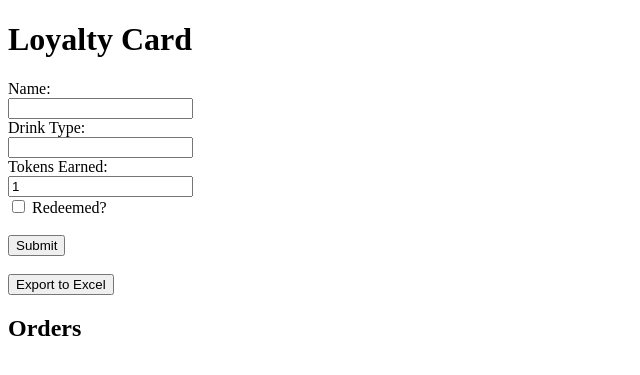
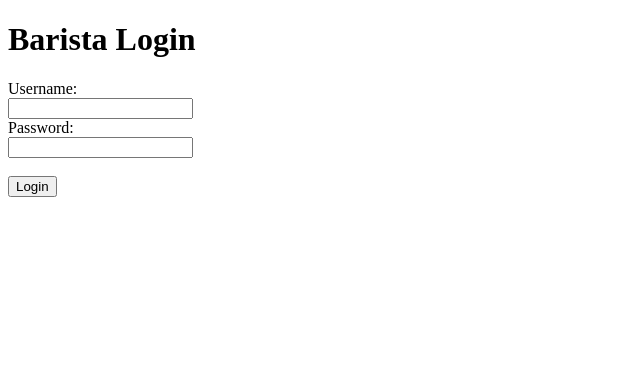
Before and after one commit to dycw30/loyalty-card-app, a Flask app: template templates/index.html in a window 1280 px wide. Shown: the top 375 px of the page, without its empty margins (0-640 px from the left). Run offline with Flask 3, Linux system fonts and the light colour scheme; the template is opened without the code that fills it, so the values that code supplies are empty.

Commit message:
Add files via upload

```diff
--- a/app.py
+++ b/app.py
@@ -1,10 +1,11 @@
-from flask import Flask, render_template, request, redirect, send_file
+from flask import Flask, render_template, request, redirect, send_file, session, url_for
 import sqlite3
 from datetime import datetime
 import os
 import pandas as pd
 
 app = Flask(__name__)
+app.secret_key = 'supersecretkey'  # Needed for session handling
 DB_NAME = "orders.db"
 
 def init_db():
@@ -23,8 +24,28 @@ def init_db():
     conn.commit()
     conn.close()
 
+@app.route("/login", methods=["GET", "POST"])
+def login():
+    if request.method == "POST":
+        username = request.form["username"]
+        password = request.form["password"]
+        if username == "admin" and password == "coffee123":
+            session["logged_in"] = True
+            return redirect(url_for("index"))
+        else:
+            return render_template("login.html", error="Invalid credentials")
+    return render_template("login.html")
+
+@app.route("/logout")
+def logout():
+    session.clear()
+    return redirect(url_for("login"))
+
 @app.route("/", methods=["GET", "POST"])
 def index():
+    if not session.get("logged_in"):
+        return redirect(url_for("login"))
+
     if request.method == "POST":
         name = request.form["name"]
         drink = request.form["drink"]
@@ -49,6 +70,9 @@ def index():
 
 @app.route("/export")
 def export():
+    if not session.get("logged_in"):
+        return redirect(url_for("login"))
+
     conn = sqlite3.connect(DB_NAME)
     df = pd.read_sql_query("SELECT * FROM orders", conn)
     conn.close()
--- a/templates/index.html
+++ b/templates/index.html
@@ -1,27 +1,19 @@
 <!DOCTYPE html>
 <html>
 <head>
-    <title>Loyalty Card App</title>
+    <title>Login - Loyalty Card App</title>
 </head>
 <body>
-    <h1>Loyalty Card</h1>
+    <h1>Barista Login</h1>
+    {% if error %}
+        <p style="color: red;">{{ error }}</p>
+    {% endif %}
     <form method="post">
-        <label>Name:</label><br>
-        <input type="text" name="name" required><br>
-        <label>Drink Type:</label><br>
-        <input type="text" name="drink" required><br>
-        <label>Tokens Earned:</label><br>
-        <input type="number" name="tokens" value="1" required><br>
-        <input type="checkbox" name="redeemed"> Redeemed?<br><br>
-        <button type="submit">Submit</button>
+        <label>Username:</label><br>
+        <input type="text" name="username" required><br>
+        <label>Password:</label><br>
+        <input type="password" name="password" required><br><br>
+        <button type="submit">Login</button>
     </form>
-    <br>
-    <a href="/export"><button>Export to Excel</button></a>
-    <h2>Orders</h2>
-    <ul>
-    {% for order in orders %}
-        <li>{{ order[1] }} - {{ order[2] }} - Tokens: {{ order[3] }} - Redeemed: {{ 'Yes' if order[4] else 'No' }} - Date: {{ order[5] }}</li>
-    {% endfor %}
-    </ul>
 </body>
 </html>
```
